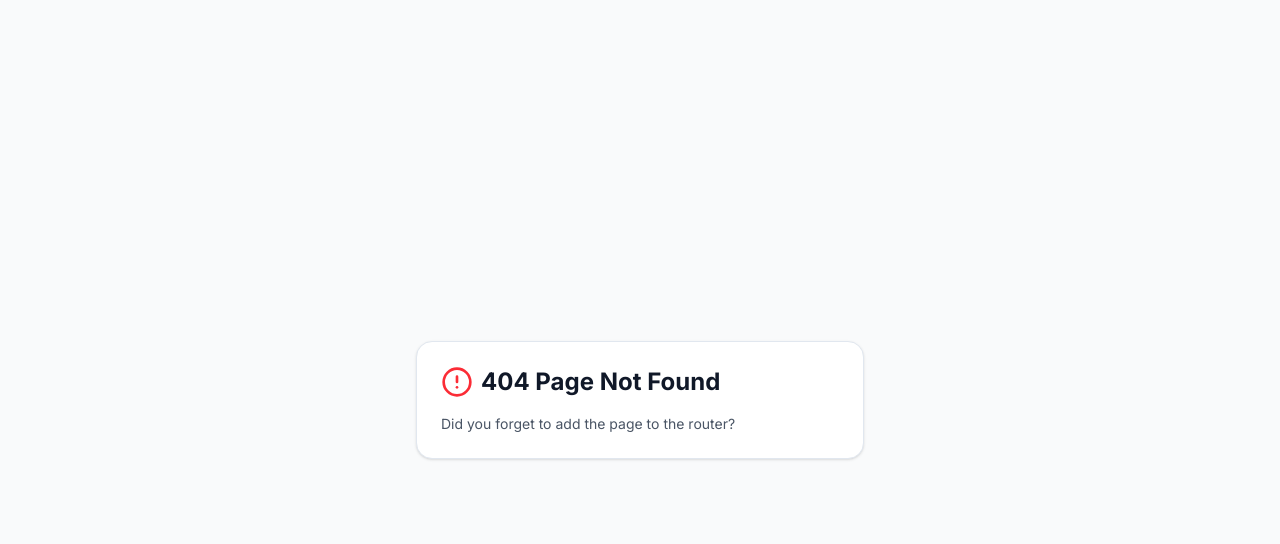
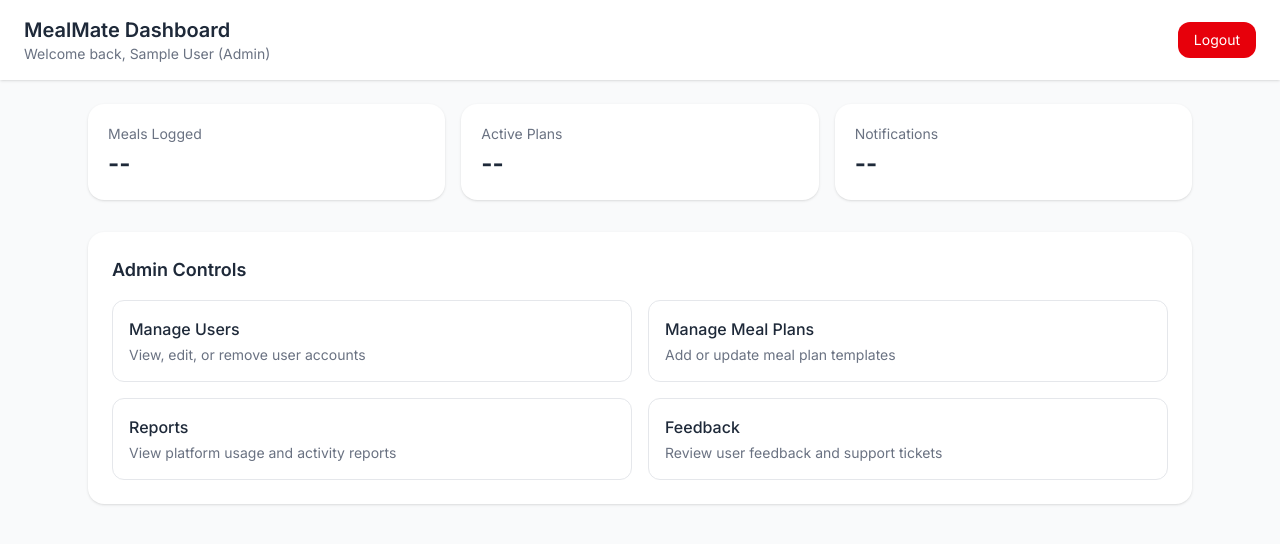
Before and after one commit to savani21/MealMate, a React (Vite) app in the folder frontend/: page /dashboard in a window 1280 px wide. Before the commit this address had no page. Shown: the top 544 px of the page. Built offline with nearby package versions, Linux system fonts and the light colour scheme; sample sign-in values are in the browser's storage; the HTML template or start-up script is replaced by a standard one.

Commit message:
Add shared admin/user dashboard with role-based auth

```diff
--- a/frontend/src/App.jsx
+++ b/frontend/src/App.jsx
@@ -5,7 +5,10 @@ import NotFound from '@/pages/not-found';
 import Home from '@/pages/Home';
 import Login from '@/pages/Login';
 import Signup from '@/pages/Signup';
+import Dashboard from '@/pages/Dashboard';
 import { Route, Switch } from 'wouter';
+import { AuthProvider } from '@/context/AuthContext';
+import { ProtectedRoute } from '@/components/ProtectedRoute';
 
 const queryClient = new QueryClient();
 
@@ -15,6 +18,7 @@ function Router() {
       <Route path="/" component={Home} />
       <Route path="/login" component={Login} />
       <Route path="/signup" component={Signup} />
+      <ProtectedRoute path="/dashboard" component={Dashboard} allowedRoles={['admin', 'user']} />
       <Route component={NotFound} />
     </Switch>
   );
@@ -23,10 +27,12 @@ function Router() {
 function App() {
   return (
     <QueryClientProvider client={queryClient}>
-      <TooltipProvider>
-        <Router />
-        <Toaster />
-      </TooltipProvider>
+      <AuthProvider>
+        <TooltipProvider>
+          <Router />
+          <Toaster />
+        </TooltipProvider>
+      </AuthProvider>
     </QueryClientProvider>
   );
 }
--- /dev/null
+++ b/frontend/src/components/ProtectedRoute.jsx
@@ -0,0 +1,20 @@
+import { Redirect, Route } from "wouter";
+import { useAuth } from "@/context/AuthContext";
+
+// Usage: <ProtectedRoute path="/dashboard" component={Dashboard} allowedRoles={["admin","user"]} />
+export function ProtectedRoute({ path, component: Component, allowedRoles }) {
+  const { user, loading } = useAuth();
+
+  return (
+    <Route path={path}>
+      {() => {
+        if (loading) {
+          return <div className="flex items-center justify-center h-screen text-gray-500">Loading...</div>;
+        }
+        if (!user) return <Redirect to="/login" />;
+        if (allowedRoles && !allowedRoles.includes(user.role)) return <Redirect to="/" />;
+        return <Component />;
+      }}
+    </Route>
+  );
+}
--- /dev/null
+++ b/frontend/src/context/AuthContext.jsx
@@ -0,0 +1,39 @@
+import { createContext, useContext, useState, useEffect } from "react";
+
+const AuthContext = createContext(null);
+
+export function AuthProvider({ children }) {
+  const [user, setUser] = useState(null);
+  const [loading, setLoading] = useState(true);
+
+  // Restore session on refresh
+  useEffect(() => {
+    const storedUser = localStorage.getItem("mealmate_user");
+    if (storedUser) setUser(JSON.parse(storedUser));
+    setLoading(false);
+  }, []);
+
+  // Call this after a successful login API call.
+  // userData must include: { id, name, role } where role is "admin" or "user"
+  const login = (userData, token) => {
+    localStorage.setItem("mealmate_token", token);
+    localStorage.setItem("mealmate_user", JSON.stringify(userData));
+    setUser(userData);
+  };
+
+  const logout = () => {
+    localStorage.removeItem("mealmate_token");
+    localStorage.removeItem("mealmate_user");
+    setUser(null);
+  };
+
+  return (
+    <AuthContext.Provider value={{ user, login, logout, loading }}>
+      {children}
+    </AuthContext.Provider>
+  );
+}
+
+export function useAuth() {
+  return useContext(AuthContext);
+}
--- /dev/null
+++ b/frontend/src/pages/Dashboard.jsx
@@ -0,0 +1,51 @@
+import { useAuth } from "@/context/AuthContext";
+import AdminSection from "./dashboard/AdminSection";
+import UserSection from "./dashboard/UserSection";
+
+// One dashboard, one route (/dashboard), for both roles.
+// Shared widgets render for everyone; the section below splits by role.
+export default function Dashboard() {
+  const { user, logout } = useAuth();
+
+  if (!user) return null;
+
+  return (
+    <div className="min-h-screen bg-gray-50">
+      <header className="bg-white shadow px-6 py-4 flex items-center justify-between">
+        <div>
+          <h1 className="text-xl font-semibold text-gray-800">MealMate Dashboard</h1>
+          <p className="text-sm text-gray-500">
+            Welcome back, {user.name} <span className="capitalize">({user.role})</span>
+          </p>
+        </div>
+        <button
+          onClick={logout}
+          className="px-4 py-2 rounded-lg bg-red-600 text-white text-sm hover:bg-red-700 transition"
+        >
+          Logout
+        </button>
+      </header>
+
+      <main className="p-6 max-w-6xl mx-auto">
+        {/* Shared stats - same for both roles for now */}
+        <div className="grid grid-cols-1 md:grid-cols-3 gap-4 mb-8">
+          <StatCard label="Meals Logged" value="--" />
+          <StatCard label="Active Plans" value="--" />
+          <StatCard label="Notifications" value="--" />
+        </div>
+
+        {/* Role-specific section - swap this out as functionality diverges */}
+        {user.role === "admin" ? <AdminSection /> : <UserSection />}
+      </main>
+    </div>
+  );
+}
+
+function StatCard({ label, value }) {
+  return (
+    <div className="bg-white rounded-xl shadow p-5">
+      <p className="text-sm text-gray-500">{label}</p>
+      <p className="text-2xl font-bold text-gray-800 mt-1">{value}</p>
+    </div>
+  );
+}
--- /dev/null
+++ b/frontend/src/pages/Dashboard/AdminSection.jsx
@@ -0,0 +1,22 @@
+export default function AdminSection() {
+  return (
+    <section className="bg-white rounded-xl shadow p-6">
+      <h2 className="text-lg font-semibold text-gray-800 mb-4">Admin Controls</h2>
+      <div className="grid grid-cols-1 md:grid-cols-2 gap-4">
+        <Card title="Manage Users" desc="View, edit, or remove user accounts" />
+        <Card title="Manage Meal Plans" desc="Add or update meal plan templates" />
+        <Card title="Reports" desc="View platform usage and activity reports" />
+        <Card title="Feedback" desc="Review user feedback and support tickets" />
+      </div>
+    </section>
+  );
+}
+
+function Card({ title, desc }) {
+  return (
+    <div className="border border-gray-200 rounded-lg p-4 hover:shadow-md transition cursor-pointer">
+      <h3 className="font-medium text-gray-800">{title}</h3>
+      <p className="text-sm text-gray-500 mt-1">{desc}</p>
+    </div>
+  );
+}
--- /dev/null
+++ b/frontend/src/pages/Dashboard/UserSection.jsx
@@ -0,0 +1,22 @@
+export default function UserSection() {
+  return (
+    <section className="bg-white rounded-xl shadow p-6">
+      <h2 className="text-lg font-semibold text-gray-800 mb-4">Your Meal Plan</h2>
+      <div className="grid grid-cols-1 md:grid-cols-2 gap-4">
+        <Card title="Today's Meals" desc="View and log what you've eaten today" />
+        <Card title="Suggested Recipes" desc="Personalized meal suggestions" />
+        <Card title="Nutrition Summary" desc="Track calories and macros" />
+        <Card title="Profile Settings" desc="Update your dietary preferences" />
+      </div>
+    </section>
+  );
+}
+
+function Card({ title, desc }) {
+  return (
+    <div className="border border-gray-200 rounded-lg p-4 hover:shadow-md transition cursor-pointer">
+      <h3 className="font-medium text-gray-800">{title}</h3>
+      <p className="text-sm text-gray-500 mt-1">{desc}</p>
+    </div>
+  );
+}
--- a/frontend/src/pages/Login.jsx
+++ b/frontend/src/pages/Login.jsx
@@ -3,6 +3,8 @@ import { motion } from 'framer-motion';
 import { Link } from 'wouter';
 import axios from "axios";
 import { Leaf, Eye, EyeOff, Mail, Lock, ArrowRight, CheckCircle } from 'lucide-react';
+import { useLocation } from 'wouter';
+import { useAuth } from '@/context/AuthContext';
 
 const BENEFITS = [
   'Personalized AI meal plans every week',
@@ -18,55 +20,37 @@ export default function Login() {
   const [remember, setRemember] = useState(false);
   const [loading, setLoading] = useState(false);
   const [error, setError] = useState('');
+  const [, setLocation] = useLocation();
+const { login } = useAuth();
 
  async function handleSubmit(e) {
-
   e.preventDefault();
-
   setError("");
 
   if (!email || !password) {
-
     setError("Please fill in all fields.");
-
     return;
-
   }
 
   try {
-
     setLoading(true);
 
     const res = await axios.post(
       "http://localhost:5000/api/auth/login",
-        {
-          email,
-          password,
-        }
+      { email, password }
     );
 
     localStorage.setItem("token", res.data.token);
+    login(res.data.user, res.data.token); // stores user (with role) in AuthContext
+    setLocation("/dashboard"); // redirect
 
-      alert("Login Successful");
-
+  } catch (err) {
+    setError(
+      err.response?.data?.message || "Login Failed"
+    );
+  } finally {
+    setLoading(false);
   }
-    catch (err) {
-
-      setError(
-
-        err.response?.data?.message ||
-
-        "Login Failed"
-
-      );
-
-    }
-    finally {
-
-      setLoading(false);
-
-    }
-
 }
 
 
```
Also changed, not shown: 2 other files (tests, documents, lock files or other folders). Lines whose indentation alone changed are shown as unchanged.
